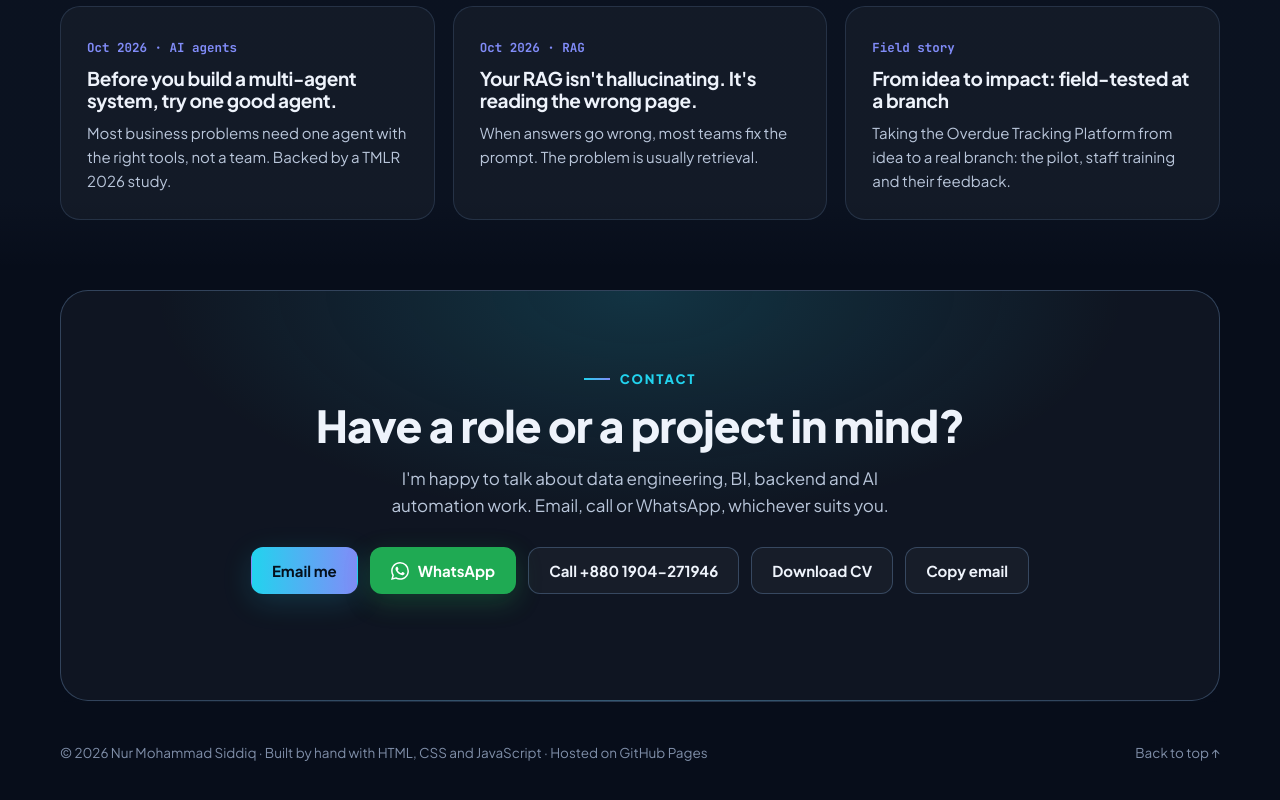
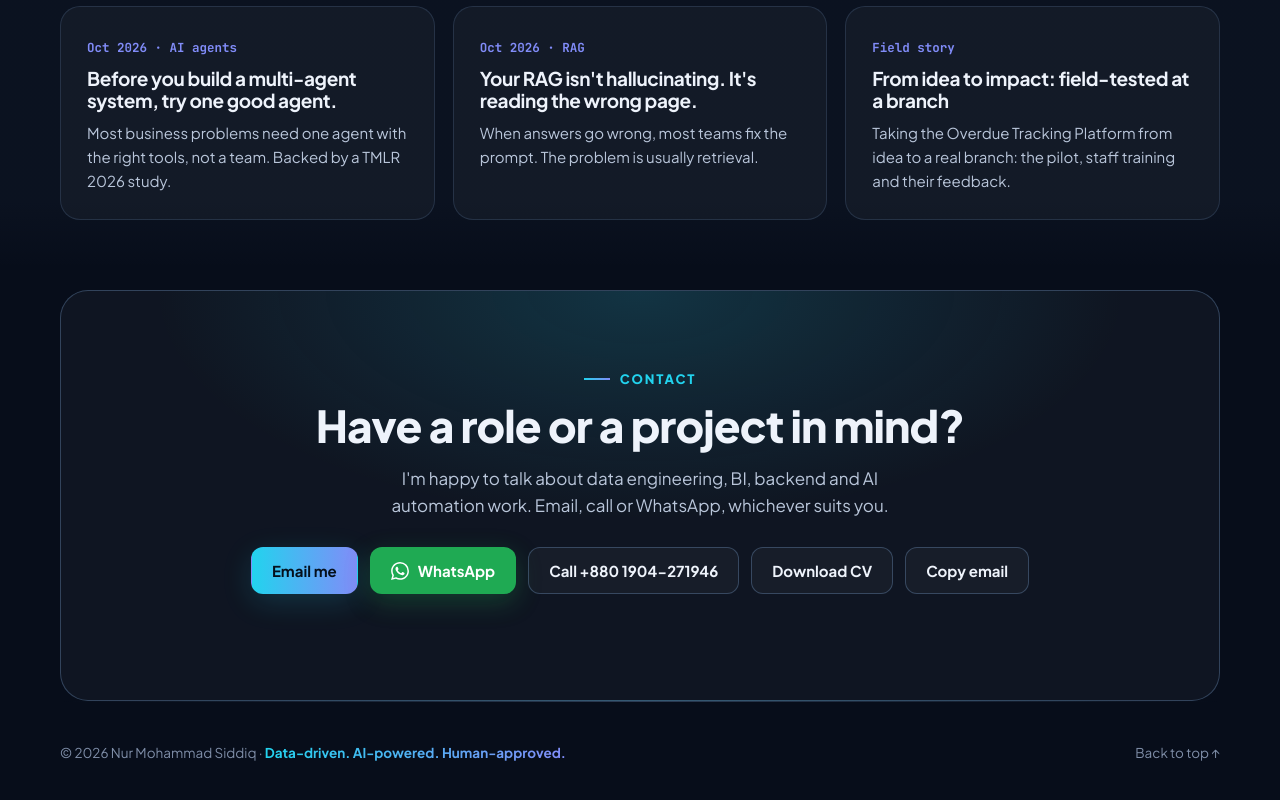
Before and after one commit to NurMohammad126641/nurmohammad126641.github.io, a plain HTML site: page index.html in a window 1280 px wide. Shown: the part 7893-8693 px from the top of the page. Drawn offline with Linux system fonts and the light colour scheme.

Commit message:
New footer line

```diff
--- a/index.html
+++ b/index.html
@@ -520,7 +520,7 @@
   </main>
 
   <footer class="footer wrap">
-    <p>© 2026 Nur Mohammad Siddiq · Built by hand with HTML, CSS and JavaScript · Hosted on GitHub Pages</p>
+    <p>© 2026 Nur Mohammad Siddiq · <span class="foot-tag">Data-driven. AI-powered. Human-approved.</span></p>
     <a href="#top">Back to top ↑</a>
   </footer>
 
--- a/styles.css
+++ b/styles.css
@@ -311,6 +311,7 @@ kbd { font-size: 11px; padding: 2px 6px; border-radius: 6px; border: 1px solid v
 .copied { min-height: 22px; margin: 14px 0 0; color: #34d399; font-weight: 600; font-size: 14px; }
 .footer { position: relative; border-top: 1px solid transparent; border-image: linear-gradient(90deg, transparent, var(--line-2), transparent) 1; display: flex; justify-content: space-between; gap: 16px; flex-wrap: wrap; padding: 40px 0 50px; color: var(--muted); font-size: 13.5px; }
 .footer p { margin: 0; }
+.foot-tag { font-weight: 700; background: linear-gradient(90deg, var(--c1), var(--c2)); -webkit-background-clip: text; background-clip: text; color: transparent; }
 .footer a { color: var(--muted); text-decoration: none; } .footer a:hover { color: var(--c1); }
 
 /* ---------- Command palette ---------- */
```
